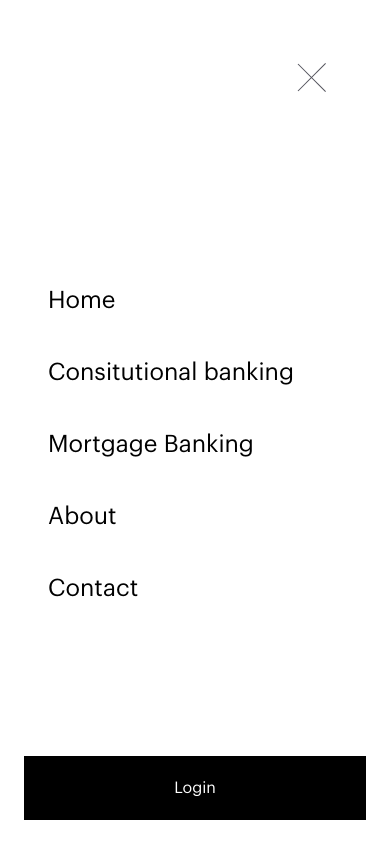
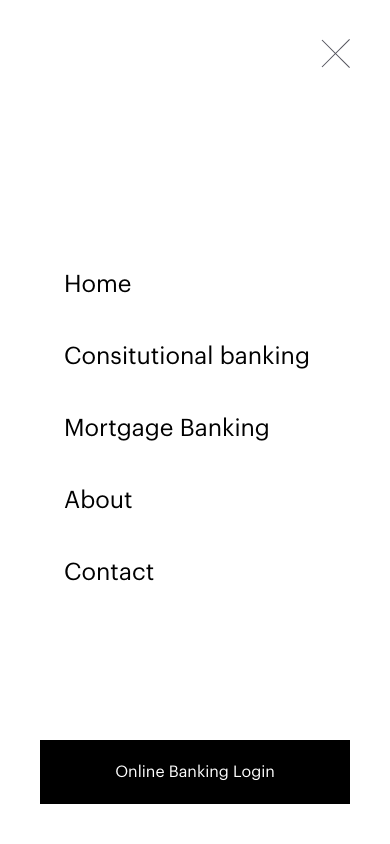
Before and after one commit to Jeff-Maina/craft, a Next.js app: page /sections/navmenus/navmenu_002 in a window 390 px wide. Both pictures are taken after a click on the element 330 px from the left and 60 px from the top of the page. Built offline with nearby package versions, Linux system fonts and the light colour scheme.

Commit message:
Make navbar 002 responsive for tablet screens

```diff
--- a/src/app/(pages)/sections/navmenus/(examples)/navmenu_002/page.tsx
+++ b/src/app/(pages)/sections/navmenus/(examples)/navmenu_002/page.tsx
@@ -1,6 +1,7 @@
 "use client";
 
 import { AnimatePresence, Variants, motion } from "framer-motion";
+import { ArrowBigRight, MoveRight } from "lucide-react";
 import Link from "next/link";
 import { useState, FC } from "react";
 
@@ -127,6 +128,61 @@ const buttonVariants = {
     },
   },
 };
+
+const closeButtonVariants = {
+  initial: {
+    opacity: 0,
+  },
+  active: {
+    opacity: 1,
+    transition: {
+      duration: 0.4,
+      delay: 1,
+    },
+  },
+  inactive: {
+    opacity: 0,
+    transition: {
+      duration: 0.4,
+    },
+  },
+};
+
+const closeLabelVariants = {
+  initial: {
+    opacity: 0,
+    x: "-100%",
+  },
+  active: {
+    opacity: 1,
+    x: "0%",
+    transition: {
+      x: {
+        duration: 1,
+        delay: 1,
+      },
+      opacity: {
+        duration: 0.5,
+        delay: 1,
+      },
+    },
+  },
+  inactive: {
+    opacity: 0,
+    x: "-100%",
+    transition: {
+      x: {
+        duration: 1,
+        delay: 0,
+      },
+      opacity: {
+        duration: 0.5,
+        delay: 0,
+      },
+    },
+  },
+};
+
 // Data
 
 const Links: Array<link> = [
@@ -146,15 +202,37 @@ const Menu: FC<MenuProps> = ({ isMenuActive, closeMenu }) => {
           initial="initial"
           animate="active"
           exit="inactive"
-          className="fixed inset-0 h-screen w-screen z-10 bg-white flex flex-col justify-between p-6"
+          className="fixed top-0 right-0 h-screen md:h-3/4 w-screen md:w-[85%] max-w-[98rem] z-10 bg-white grid place-items-center p-10 md:p-20"
         >
-          <nav className="flex justify-end p-10">
-            <div onClick={closeMenu} className="size-7 relative">
+          <div className="h-full w-full flex flex-col md:gap-20">
+            <nav className="flex justify-end h-[15%] items-start">
+              <div className="relative max-h-max">
+                <motion.div
+                  variants={closeLabelVariants}
+                  initial="initial"
+                  animate="active"
+                  exit="inactive"
+                  onClick={closeMenu}
+                  className="absolute right-[200%] top-2/4 -translate-y-2/4 text-[8px] lg text-zinc-500 uppercase z-20 tracking-[0.3rem] hidden md:block"
+                >
+                  close
+                </motion.div>
+                <motion.div
+                  variants={closeButtonVariants}
+                  initial="initial"
+                  animate="active"
+                  exit="inactive"
+                  onClick={closeMenu}
+                  className="size-7 relative"
+                >
                   <div className="h-[1px] bg-zinc-600 w-[39px] absolute left-0 top-0 origin-left -translate-y-2/4 rotate-45"></div>
                   <div className="h-[1px] bg-zinc-600 w-[39px] absolute left-0 bottom-0 -translate-y-2/4 origin-left -rotate-45"></div>
+                </motion.div>
               </div>
             </nav>
-          <motion.div className="p-6 flex flex-col gap-10 text-2xl">
+            <div className=" h-[85%] md:h-[60%] border-black flex flex-col md:flex-row-reverse justify-end md:items-end lg:justify-between gap-32 md:gap-16 w-full">
+              <div className="md:max-w-4xl lg:flex items-center w-full lg:h-full lg:gap-20 xl:gap-32">
+                <motion.div className="p-6 md:p-0 flex flex-col gap-10 md:gap-6 text-2xl md:text-lg md:w-full">
                   {Links.map((link, index) => (
                     <motion.div
                       custom={index}
@@ -163,22 +241,31 @@ const Menu: FC<MenuProps> = ({ isMenuActive, closeMenu }) => {
                       animate="active"
                       exit="inactive"
                       key={index}
-                className="origin-left"
+                      className="origin-left md:text-zinc-500 cursor-pointer group/link max-w-md flex items-center lg:gap-20 xl:gap-32 relative"
                     >
+                      <div className="hidden xl:block overflow-hidden">
+                        <MoveRight strokeWidth={1} className="-translate-x-full opacity-0 group-hover/link:translate-x-0 group-hover/link:opacity-[1] transition-all duration-700" />
+                      </div>
                       {link}
+                      <div className="absolute top-0 left-full size-32 bg-green-400 hidden xl:block">
+
+                      </div>
                     </motion.div>
                   ))}
                 </motion.div>
-          <div className="w-full">
+              </div>
+              <div className="w-full md:max-w-fit md:h-full flex items-start md:items-end">
                 <motion.button
                   variants={buttonVariants}
                   initial="initial"
                   animate="active"
                   exit="inactive"
-              className="h-16 text-white bg-black w-full"
+                  className="h-16 md:h-auto  text-white bg-black md:bg-white  md:underline w-full md:max-w-fit underline-offset-4 md:text-sm md:text-zinc-600 decoration-black"
                 >
-              Login{" "}
+                  Online Banking Login
                 </motion.button>
+              </div>
+            </div>
           </div>
         </motion.section>
       ) : null}
@@ -197,13 +284,25 @@ const NavMenu002 = () => {
         <Link href="/" className="underline text-white">
           back
         </Link>
-        <div
-          className="flex flex-col gap-4 size-10 items-end justify-center relative"
+        <motion.div
+          initial={{
+            opacity: 1,
+          }}
+          animate={{
+            opacity: isMenuActive ? 0 : 1,
+          }}
+          transition={{
+            opacity: {
+              duration: 0.4,
+              delay: isMenuActive ? 0 : 1,
+            },
+          }}
+          className="flex flex-col gap-[14px] size-10 items-end justify-center relative"
           onClick={openMenu}
         >
           <div className="h-[1px] w-2/4 bg-white"></div>
           <div className="h-[1px] w-full bg-white"></div>
-        </div>
+        </motion.div>
       </nav>
       <Menu isMenuActive={isMenuActive} closeMenu={closeMenu} />
     </section>
```
Lines whose indentation alone changed are shown as unchanged.
